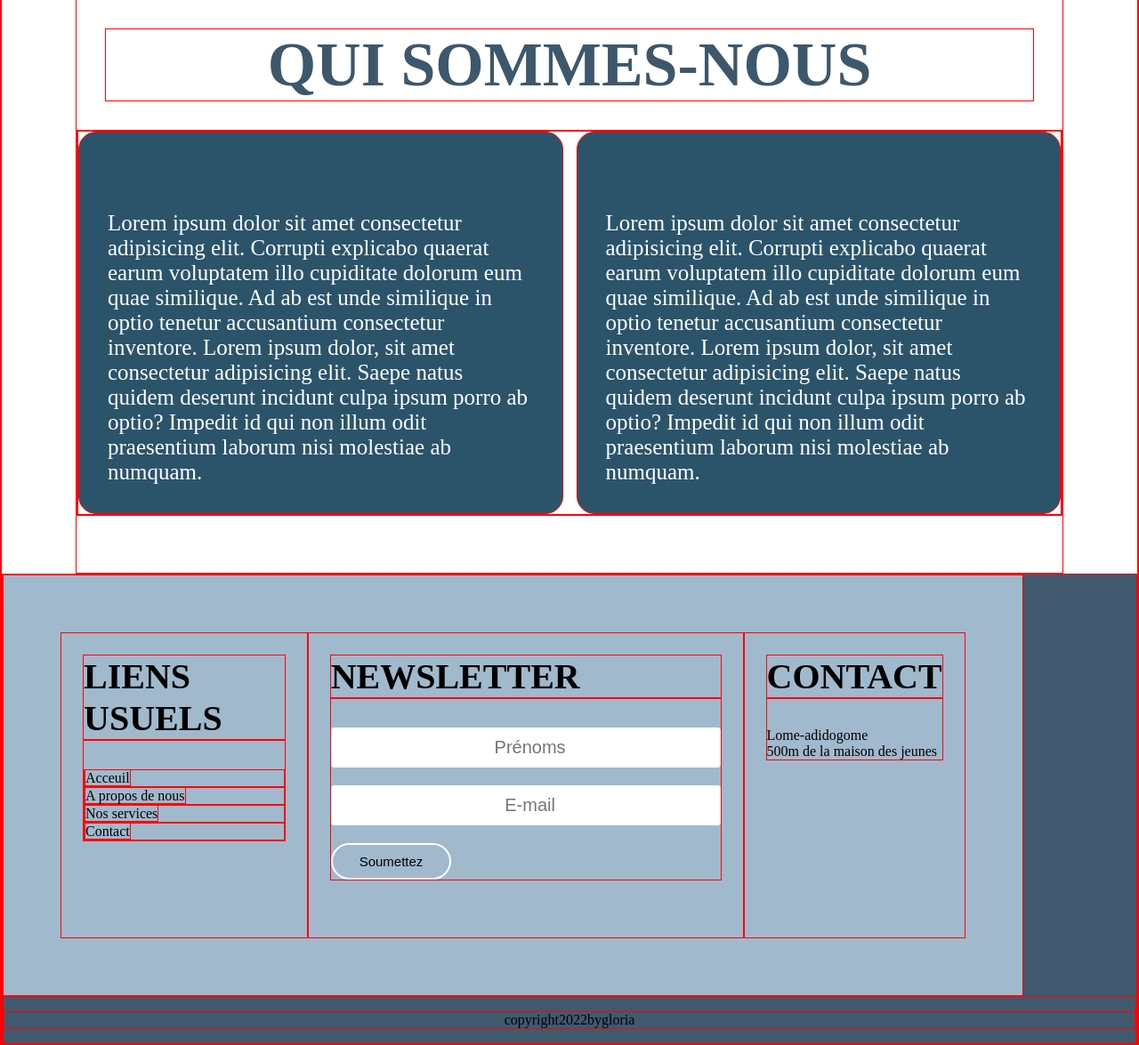
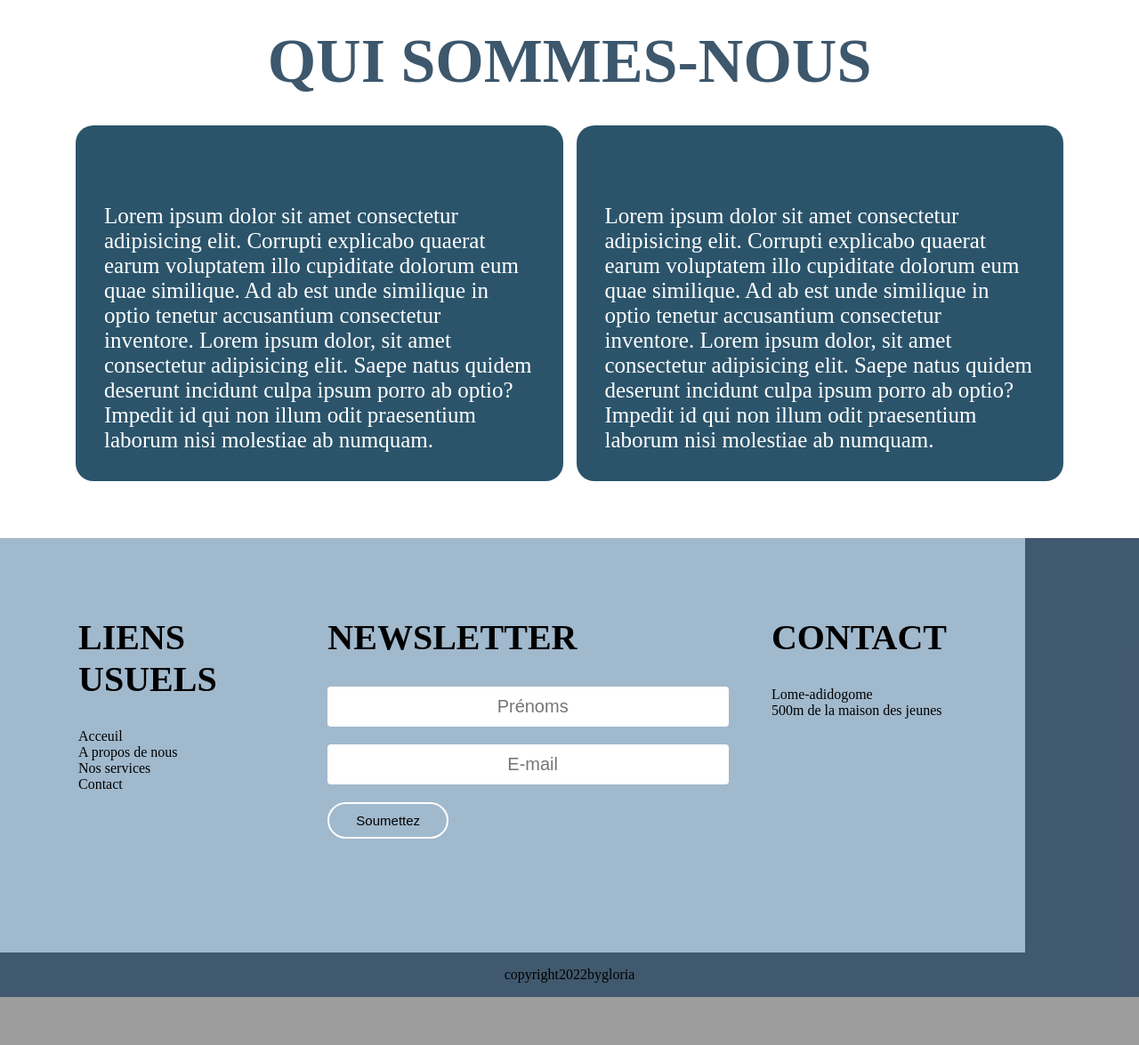
Before and after one commit to EHOGLORIA/Projet-chef-d-oeuvre, a PHP site: page /index.html in a window 1280 px wide. Shown: the part 803-1978 px from the top of the page at 89% size. After the commit the page ends 1924 px from the top, so only its background shows below. Run offline with PHP 8.4, Linux system fonts and the light colour scheme; style sheets or scripts are compiled from the project's sources.

Commit message:
remove border red

```diff
--- a/sass/index.scss
+++ b/sass/index.scss
@@ -18,7 +18,6 @@
   box-sizing: border-box;
   margin: 0;
   padding: 0;
-  border: solid 1px red;
 }
 
 .logo {
```
